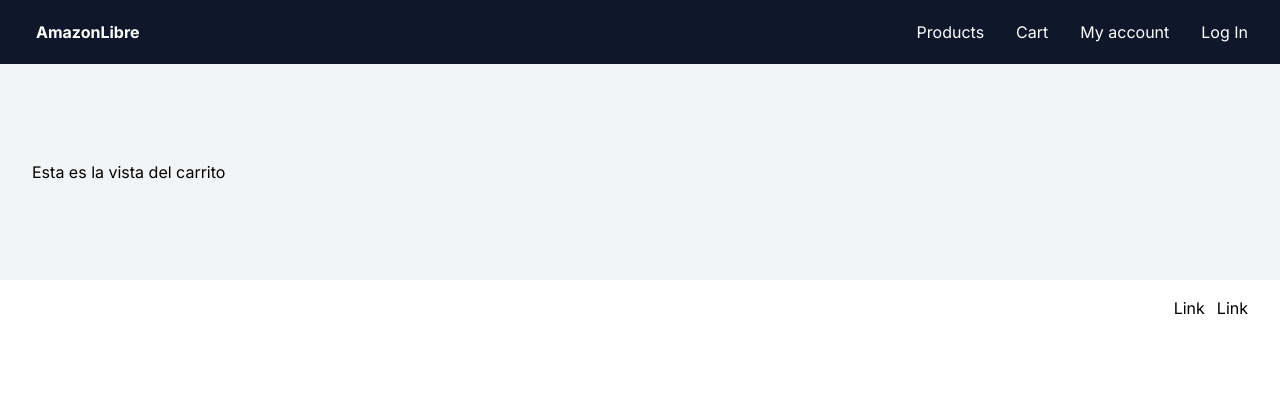
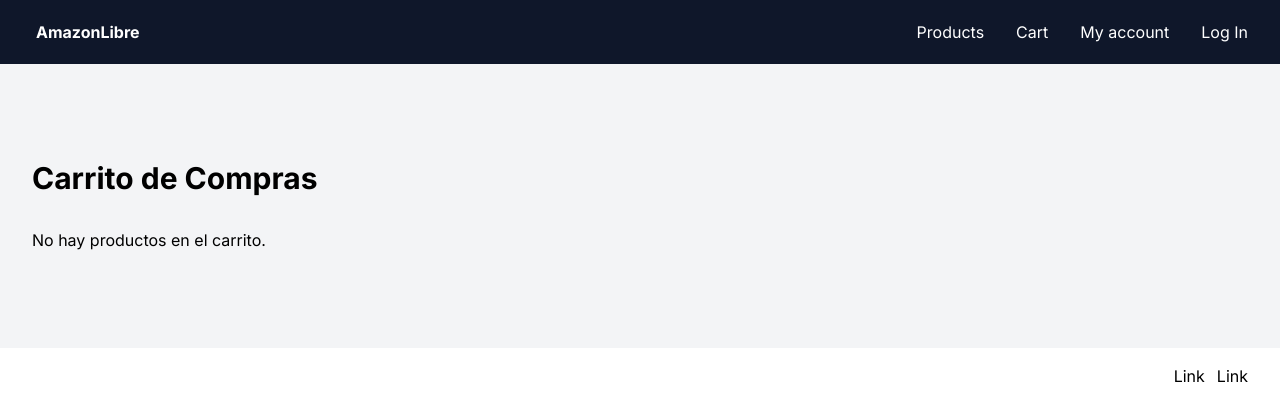
Before and after one commit to lucastamburlini/amazonLibre, a Next.js app: page /cart in a window 1280 px wide. Shown: the top 420 px of the page. Built offline with nearby package versions, Linux system fonts and the light colour scheme.

Commit message:
Estructura Cart

```diff
--- a/app/[id]/page.tsx
+++ b/app/[id]/page.tsx
@@ -1,24 +1,23 @@
+// TODO agregar las funcionalidades a los botones de "Añadir al carrito" y de "ir al carrito"
+
 "use client";
 import { useEffect, useState } from "react";
 import { Product } from "../lib/definitions";
 import Image from "next/image";
 import Button from "../ui/Button";
 import Link from "next/link";
+import { useCart } from "../context/cartContext";
 
-// TODO agregar las funcionalidades a los botones de "Añadir al carrito" y de "ir al carrito"
+
+
+
 
 export default function Page({ params }: { params: { id: number } }) {
   const { id } = params;
+  const { addToCart, cart } = useCart();
 
   const [productDetail, setProductDetail] = useState<Product>();
   const [loading, setLoading] = useState<boolean>(false);
-
-
-  const handleAddToCart = () => {
-    console.log("Agregar al carrito", productDetail)
-  }
-
-
 
   useEffect(() => {
     setLoading(true);
@@ -31,7 +30,14 @@ export default function Page({ params }: { params: { id: number } }) {
     fetchDetailData();
   }, []);
 
+  const handleAddToCart = () => {
+    if (productDetail){
+      addToCart(productDetail)
+    }
+  }
+
   return (
+
     <section>
       {productDetail && (
         <article className="min-h-96 mx-auto max-w-2xl px-4 py-14 sm:px-6 lg:max-w-7xl lg:px-8 justify-center flex">
--- a/app/cart/page.tsx
+++ b/app/cart/page.tsx
@@ -1,13 +1,76 @@
+"use client"
 //TODO crear un checkout para el carrito de compras
 //TODO boton de comprar con un alert de confirmacion
 //TODO boton limpiar el carrito y redirigir a root
 
+
+import { useCart } from "../context/cartContext";
+import Image from "next/image";
+import { Product } from "../lib/definitions";
+import Link from "next/link";
+
 export default function Cart() {
+  const { cart, clearCart } = useCart();
+
+  // Función para calcular el precio total del carrito
+  const calculateTotalCartPrice = () => {
+    const totalPrice = cart.reduce((total, product) => total + product.price, 0);
+    return totalPrice;
+  };
+
+  // Función para manejar el clic en el botón de limpiar carrito
+  const handleClearCart = () => {
+    clearCart();
+    alert("El carrito ha sido limpiado");
+  };
+
+  const handleBuyCart = () => {
+    clearCart();
+    alert("La compra se ha realizado");
+  };
+
   return (
     <section>
       <div className="bg-gray-100">
         <div className="mx-auto max-w-2xl px-4 py-16 sm:px-6 sm:py-24 lg:max-w-7xl lg:px-8">
-          Esta es la vista del carrito
+          <h1 className="text-3xl font-bold mb-8">Carrito de Compras</h1>
+          {cart.length > 0 ? (
+            <ul>
+              {cart.map((product, index) => (
+                <li key={index} className="mb-4 flex items-center">
+                  <div className="mr-4">
+                    <Image
+                      src={product.image}
+                      alt={product.title}
+                      width={50}
+                      height={50}
+                    />
+                  </div>
+                  <div className="flex-grow">
+                    <h2 className="text-xl font-semibold">{product.title}</h2>
+                    <p className="text-gray-600">Cantidad: 1</p> {/* Cantidad predeterminada */}
+                    <p className="text-gray-600">Precio por unidad: ${product.price}</p>
+                  </div>
+                </li>
+              ))}
+              <li className="mb-4">
+                <h2 className="text-xl font-semibold">Total</h2>
+                <p className="text-gray-600">Precio total del carrito: ${calculateTotalCartPrice()}</p>
+              </li>
+              <li>
+              <Link className="bg-red-500 hover:bg-blue-700 text-white font-bold py-2 px-4 rounded"
+                href={'/'}
+                onClick={handleClearCart}>
+                Limpiar</Link>
+                <Link className="bg-green-500 hover:bg-blue-700 text-white font-bold py-2 px-4 rounded ms-3"
+                href={'/'}
+                onClick={handleBuyCart}>
+                Comprar</Link>
+              </li>
+            </ul>
+          ) : (
+            <p>No hay productos en el carrito.</p>
+          )}
         </div>
       </div>
     </section>
--- /dev/null
+++ b/app/context/cartContext.tsx
@@ -0,0 +1,41 @@
+"use client"
+import React, { createContext, useContext, useState, ReactNode } from "react";
+import { Product } from "../lib/definitions";
+
+interface CartContextType {
+  cart: Product[];
+  addToCart: (product: Product) => void;
+  clearCart: () => void;
+}
+
+const CartContext = createContext<CartContextType | undefined>(undefined);
+
+interface CartProviderProps {
+  children: ReactNode;
+}
+
+export const CartProvider: React.FC<CartProviderProps> = ({ children }) => {
+  const [cart, setCart] = useState<Product[]>([]);
+
+  const addToCart = (product: Product) => {
+    setCart([...cart, product]);
+  };
+
+  const clearCart = () => {
+    setCart([]);
+  };
+
+  return (
+    <CartContext.Provider value={{ cart, addToCart, clearCart }}>
+      {children}
+    </CartContext.Provider>
+  );
+};
+
+export const useCart = (): CartContextType => {
+  const context = useContext(CartContext);
+  if (!context) {
+    throw new Error("useCart must be used within a CartProvider");
+  }
+  return context;
+};
--- a/app/layout.tsx
+++ b/app/layout.tsx
@@ -3,6 +3,7 @@ import { Inter } from "next/font/google";
 import "./globals.css";
 import Navbar from "./ui/Navbar";
 import Footer from "./ui/Footer";
+import { CartProvider } from "./context/cartContext";
 
 const inter = Inter({ subsets: ["latin"] });
 
@@ -20,11 +21,14 @@ export default function RootLayout({
 }>) {
   return (
     <html lang="en">
+      <CartProvider>
       <body className={inter.className} suppressHydrationWarning={true}>
+
         <Navbar />
         {children}
         <Footer />
       </body>
+      </CartProvider>
     </html>
   );
 }
```
Also changed, not shown: app/context/cardContext.tsx (deleted).
